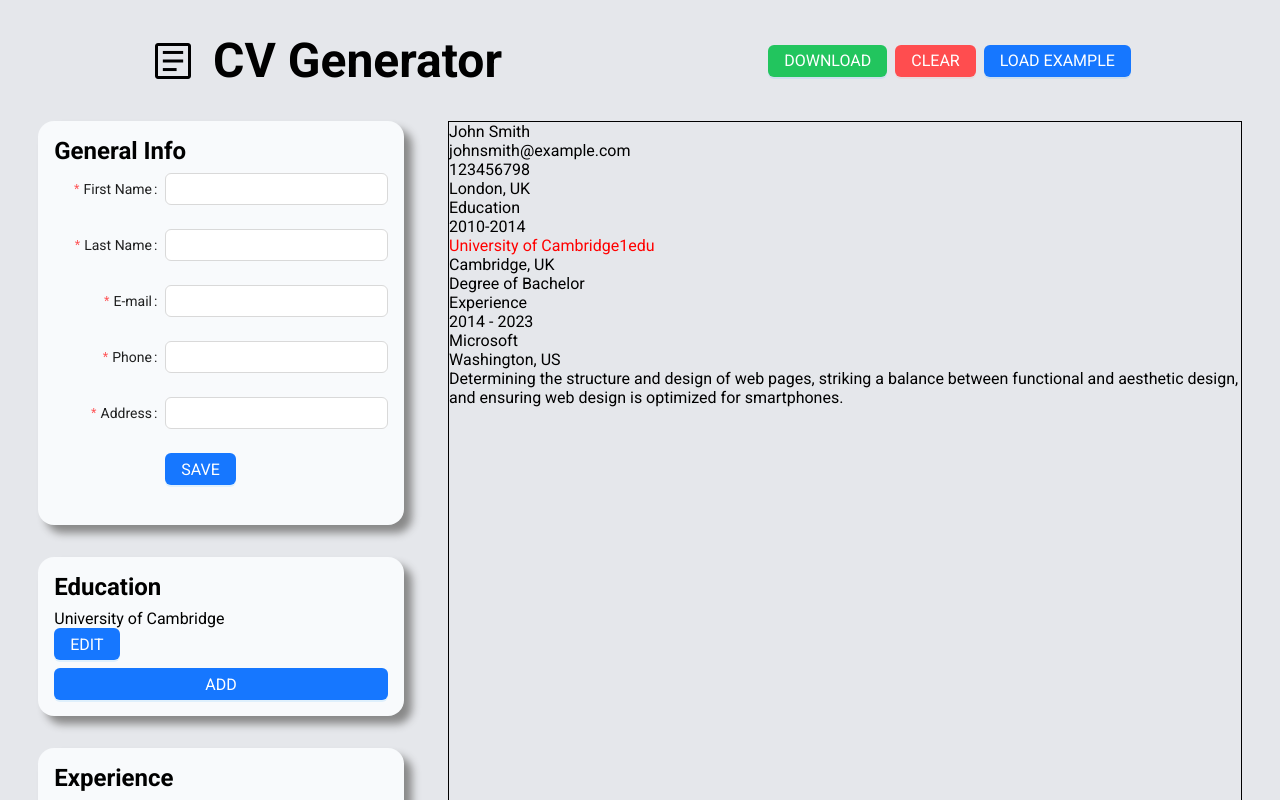
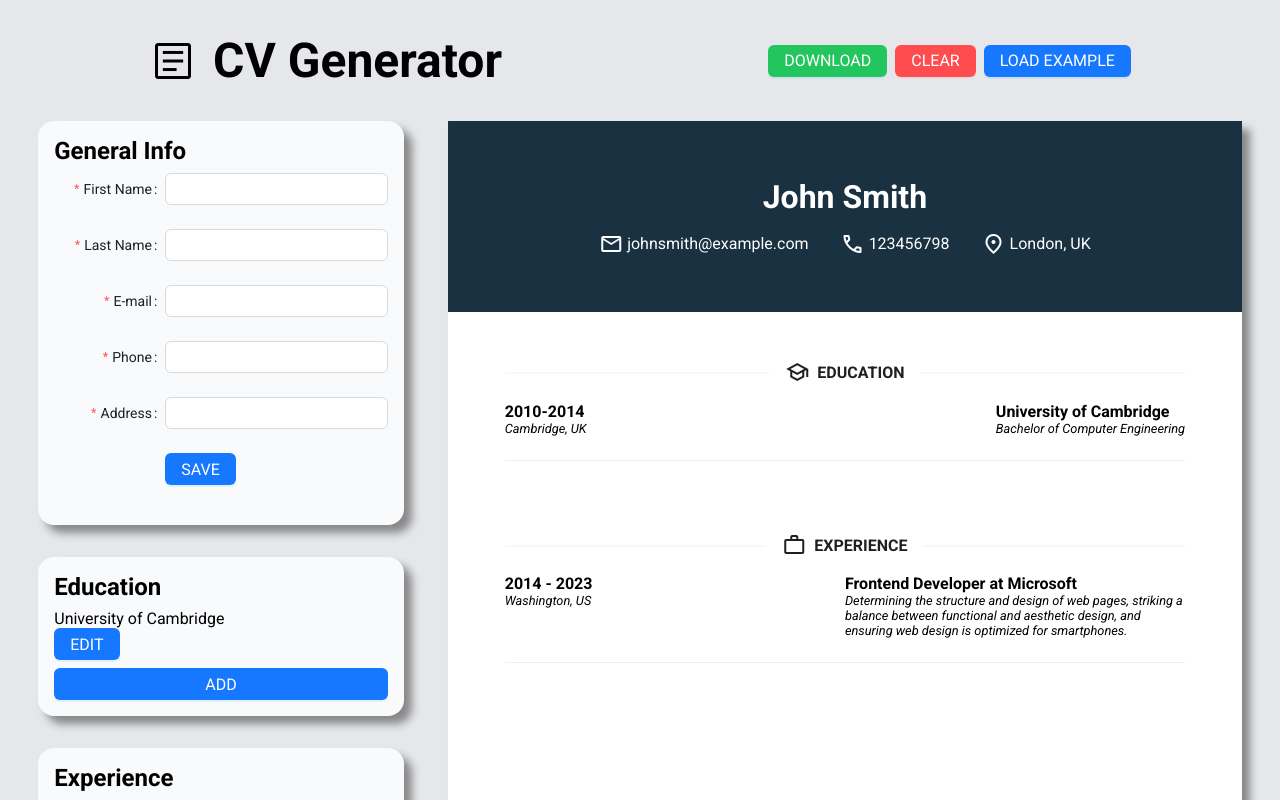
Before and after one commit to datoprak/cv-application, a React (Vite) app: page / in a window 1280 px wide. Both pictures are taken after a click on the button "LOAD EXAMPLE". Shown: the top 800 px of the page. Built offline with nearby package versions, Linux system fonts and the light colour scheme.

Commit message:
Complete right side style

```diff
--- a/src/App.css
+++ b/src/App.css
@@ -1,4 +1,4 @@
-@import url("https://fonts.googleapis.com/css2?family=Roboto:wght@400;700&display=swap");
+@import url("https://fonts.googleapis.com/css2?family=Roboto:ital,wght@0,400;0,700;1,400&display=swap");
 
 * {
   padding: 0;
@@ -32,7 +32,8 @@
   gap: 16px;
 }
 
-.logo, .logo > span {
+.logo,
+.logo > span {
   font-size: 3rem;
 }
 
@@ -54,6 +55,10 @@
 
 .download-btn {
   background-color: #22c55e;
+}
+
+.download-btn:hover {
+  background-color: #4ade80 !important;
 }
 
 .edit-section {
@@ -82,5 +87,72 @@
 .cv {
   width: 21cm;
   height: 29.7cm;
-  border: 1px solid black;
+  background-color: #fff;
+  box-shadow: 8px 8px 8px 0px #888888;
 }
+
+.header {
+  background-color: rgb(25, 49, 65);
+  color: #fff;
+  padding: 1.5cm;
+  display: flex;
+  flex-direction: column;
+  align-items: center;
+  gap: 16px;
+}
+
+.name {
+  font-size: 2rem;
+  font-weight: 700;
+}
+
+.other-info {
+  display: flex;
+  gap: 32px;
+}
+
+.email,
+.phone,
+.address {
+  display: flex;
+  align-items: center;
+  gap: 4px;
+}
+
+.education-cv,
+.experience-cv {
+  padding: 2rem 1.5cm 0 1.5cm;
+}
+
+.edu-divider,
+.exp-divider {
+  display: flex;
+  justify-content: center;
+  gap: 8px;
+}
+
+.edu,
+.exp {
+  display: grid;
+  grid-template-columns: 1fr 1fr;
+}
+
+.edu-right-side,
+.exp-right-side {
+  justify-self: end;
+}
+
+.edu-divider,
+.school,
+.exp-divider,
+.company,
+.date {
+  font-weight: 700;
+}
+
+.description,
+.degree,
+.location {
+  font-style: italic;
+  font-size: 0.8rem;
+}
--- a/src/App.jsx
+++ b/src/App.jsx
@@ -19,7 +19,7 @@
     {
       id: "1edu",
       school: "University of Cambridge",
-      degree: "Degree of Bachelor",
+      degree: "Bachelor of Computer Engineering",
       startDate: "2010",
       endDate: "2014",
       location: "Cambridge, UK",
--- a/src/components/Cv.jsx
+++ b/src/components/Cv.jsx
@@ -1,51 +1,83 @@
+import { Divider } from "antd";
+
 export default function Cv({ person, totalEdu, totalExp }) {
   const fullName = `${person.firstName} ${person.lastName}`;
 
   const getYear = value => {
-    if(typeof value === "string") return value
-    else return value.year()
+    if (typeof value === "string") return value;
+    else return value.year();
   };
 
   return (
     <div className="cv">
       <div className="header">
         <div className="name">{fullName}</div>
-        <div className="email"> {person.email} </div>
-        <div className="phone"> {person.phone} </div>
-        <div className="address"> {person.address} </div>
+        <div className="other-info">
+          <div className="email">
+            <span className="material-symbols-outlined">mail</span>{" "}
+            {person.email}
+          </div>
+          <div className="phone">
+            <span className="material-symbols-outlined">call</span>
+            {person.phone}
+          </div>
+          <div className="address">
+            <span className="material-symbols-outlined">location_on</span>
+            {person.address}
+          </div>
+        </div>
       </div>
       <div className="education-cv">
-        <div className="edu-header">Education</div>
+        <Divider>
+          <div className="edu-divider">
+            <span className="material-symbols-outlined">school</span>EDUCATION
+          </div>
+        </Divider>
         {totalEdu.length > 0 &&
           totalEdu.map(edu => {
             return (
+              <>
                 <div className="edu" key={edu.id}>
+                  <div className="edu-left-side">
                     <div className="date">
                       {getYear(edu.startDate)}-{getYear(edu.endDate)}
                     </div>
-                <div className="school" style={{ color: "red" }}>
-                  {edu.school}
-                  {edu.id}
+                    <div className="location">{edu.location}</div>
                   </div>
-                <div className="location">{edu.location}</div>
+                  <div className="edu-right-side">
+                    <div className="school">{edu.school}</div>
                     <div className="degree">{edu.degree}</div>
                   </div>
+                </div>
+                <Divider></Divider>
+              </>
             );
           })}
       </div>
       <div className="experience-cv">
-        <div className="exp-header">Experience</div>
+        <Divider>
+          <div className="exp-divider">
+            <span className="material-symbols-outlined">work</span>EXPERIENCE
+          </div>
+        </Divider>
         {totalExp.length > 0 &&
           totalExp.map(exp => {
             return (
+              <>
                 <div className="exp" key={exp.id}>
+                  <div className="exp-left-side">
                     <div className="date">
                       {getYear(exp.startDate)} - {getYear(exp.endDate)}
                     </div>
-                <div className="company">{exp.company}</div>
                     <div className="location">{exp.location}</div>
+                  </div>
+                  <div className="exp-right-side">
+                    <div className="company">{exp.title} at {exp.company}</div>
                     <div className="description">{exp.description}</div>
                   </div>
+                </div>
+                <Divider></Divider>
+              </>
             );
           })}
       </div>
```
Lines whose indentation alone changed are shown as unchanged.
